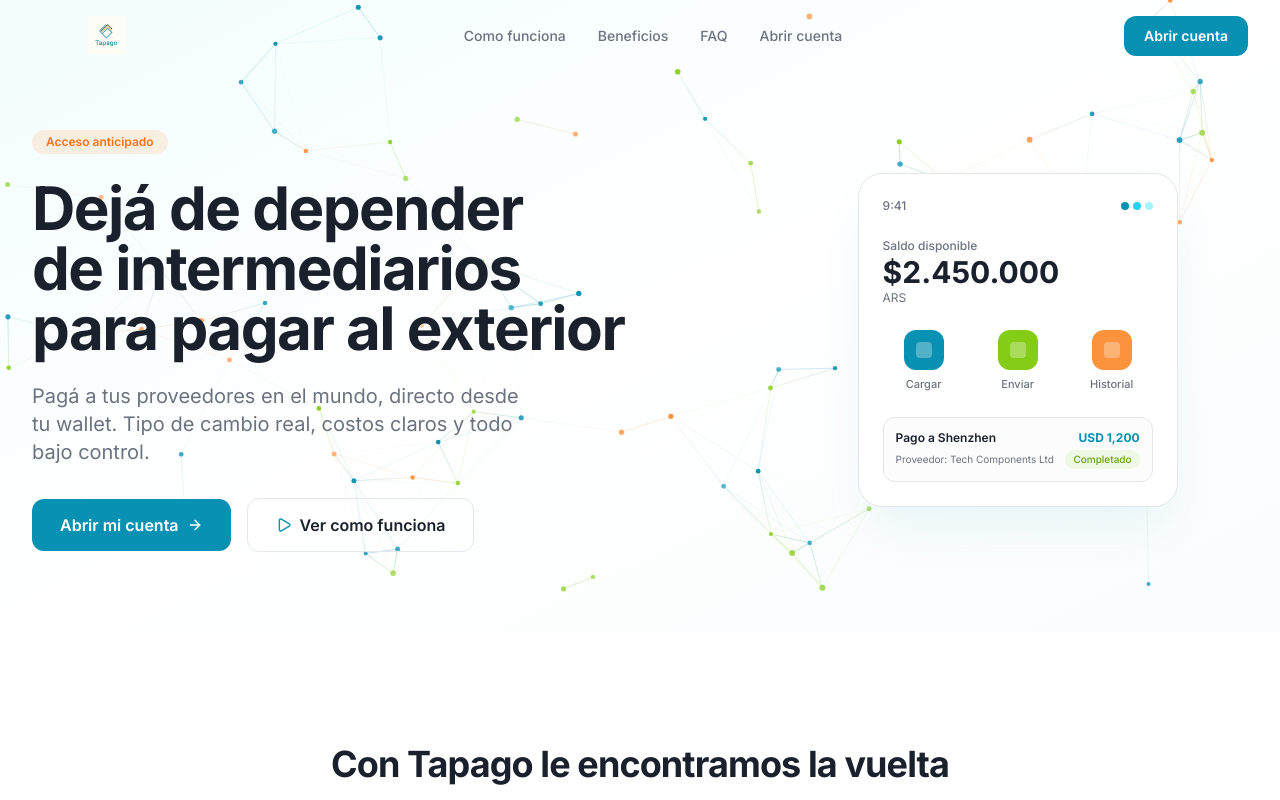
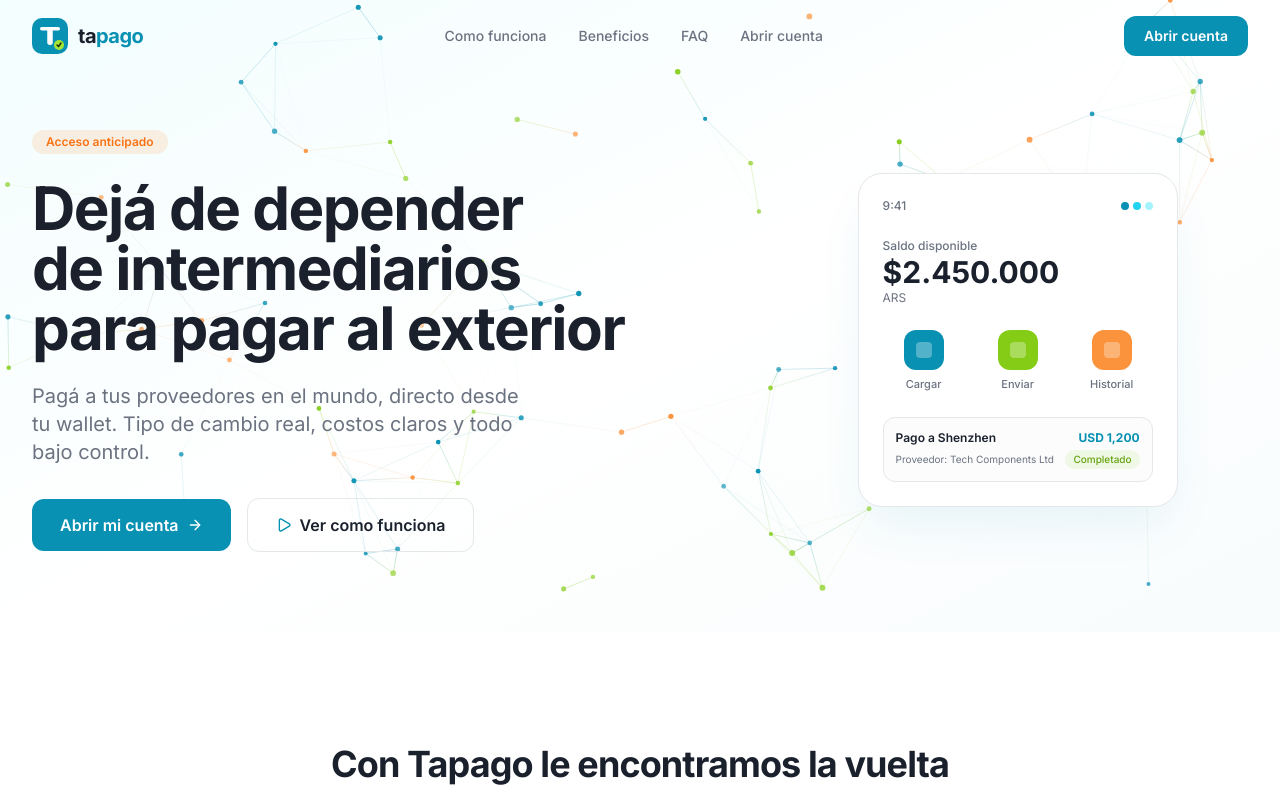
Before and after one commit to tomeitorrr/tapago-website, a Next.js app: page / in a window 1280 px wide. Shown: the top 800 px of the page. Built offline with nearby package versions, Linux system fonts and the light colour scheme.

Commit message:
Reemplazar logo SVG invisible por componente de logo en código
Co-Authored-By: Claude Sonnet 4.6 <noreply@anthropic.com>

```diff
--- a/components/tapago/footer.tsx
+++ b/components/tapago/footer.tsx
@@ -1,4 +1,5 @@
 import { MessageCircle, Instagram, Twitter } from "lucide-react"
+import { TapagoLogo } from "./logo"
 
 export function Footer() {
   return (
@@ -6,13 +7,7 @@ export function Footer() {
       <div className="mx-auto max-w-[1280px] px-6 lg:px-8">
         <div className="flex flex-col items-center gap-8 md:flex-row md:justify-between">
           {/* Logo */}
-          <div className="flex items-center gap-3">
-            <img
-              src="/logo.svg"
-              alt="Tapago"
-              className="h-8 w-auto brightness-0 invert"
-            />
-          </div>
+          <TapagoLogo variant="light" size="md" />
 
           {/* Links */}
           <nav className="flex flex-wrap items-center justify-center gap-6" aria-label="Pie de pagina">
--- a/components/tapago/header.tsx
+++ b/components/tapago/header.tsx
@@ -3,6 +3,7 @@
 import { useState, useEffect } from "react"
 import { motion } from "framer-motion"
 import { Menu, X } from "lucide-react"
+import { TapagoLogo } from "./logo"
 
 export function Header() {
   const [scrolled, setScrolled] = useState(false)
@@ -34,12 +35,8 @@ export function Header() {
     >
       <div className="mx-auto flex max-w-[1280px] items-center justify-between px-6 py-4 lg:px-8">
         {/* Logo */}
-        <a href="/" className="flex items-center gap-3">
-          <img
-            src="/logo.svg"
-            alt="Tapago"
-            className="h-10 w-auto"
-          />
+        <a href="/">
+          <TapagoLogo variant={scrolled ? "dark" : "dark"} size="md" />
         </a>
 
         {/* Desktop Navigation */}
--- /dev/null
+++ b/components/tapago/logo.tsx
@@ -0,0 +1,62 @@
+import { cn } from "@/lib/utils"
+
+interface LogoProps {
+  className?: string
+  /** "dark" = ícono teal + texto oscuro (para fondo claro). "light" = todo blanco (para fondo oscuro) */
+  variant?: "dark" | "light"
+  size?: "sm" | "md" | "lg"
+}
+
+const sizes = {
+  sm: { icon: 28, text: "text-lg" },
+  md: { icon: 36, text: "text-xl" },
+  lg: { icon: 44, text: "text-2xl" },
+}
+
+export function TapagoLogo({ className, variant = "dark", size = "md" }: LogoProps) {
+  const { icon, text } = sizes[size]
+  const isLight = variant === "light"
+
+  return (
+    <div className={cn("flex items-center gap-2.5 select-none", className)}>
+      {/* Ícono: T estilizada con acento de pago */}
+      <svg
+        width={icon}
+        height={icon}
+        viewBox="0 0 36 36"
+        fill="none"
+        xmlns="http://www.w3.org/2000/svg"
+        aria-hidden="true"
+      >
+        {/* Fondo redondeado */}
+        <rect width="36" height="36" rx="10" fill={isLight ? "rgba(255,255,255,0.15)" : "#0891b2"} />
+
+        {/* Letra T */}
+        <rect x="8" y="9" width="20" height="3.5" rx="1.75" fill="white" />
+        <rect x="15.25" y="9" width="5.5" height="18" rx="2.75" fill="white" />
+
+        {/* Punto de acento (representa el "pago") */}
+        <circle cx="27" cy="27" r="5" fill={isLight ? "rgba(255,255,255,0.9)" : "#a3e635"} />
+        <path
+          d="M25 27l1.5 1.5L29 25"
+          stroke={isLight ? "#0891b2" : "#1a2e05"}
+          strokeWidth="1.5"
+          strokeLinecap="round"
+          strokeLinejoin="round"
+        />
+      </svg>
+
+      {/* Wordmark */}
+      <span
+        className={cn(
+          "font-bold tracking-tight leading-none",
+          text,
+          isLight ? "text-white" : "text-foreground"
+        )}
+      >
+        ta
+        <span className={isLight ? "text-teal-200" : "text-teal-600"}>pago</span>
+      </span>
+    </div>
+  )
+}
```
